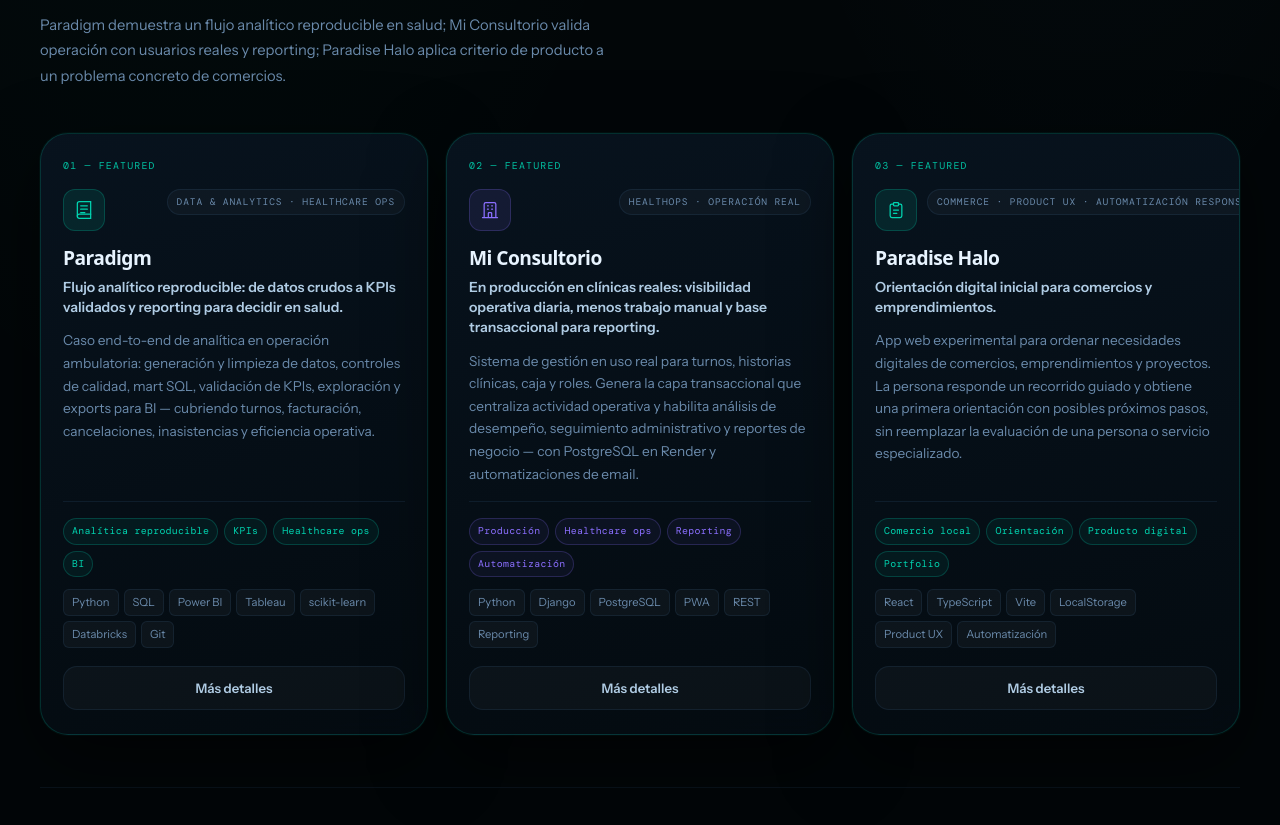
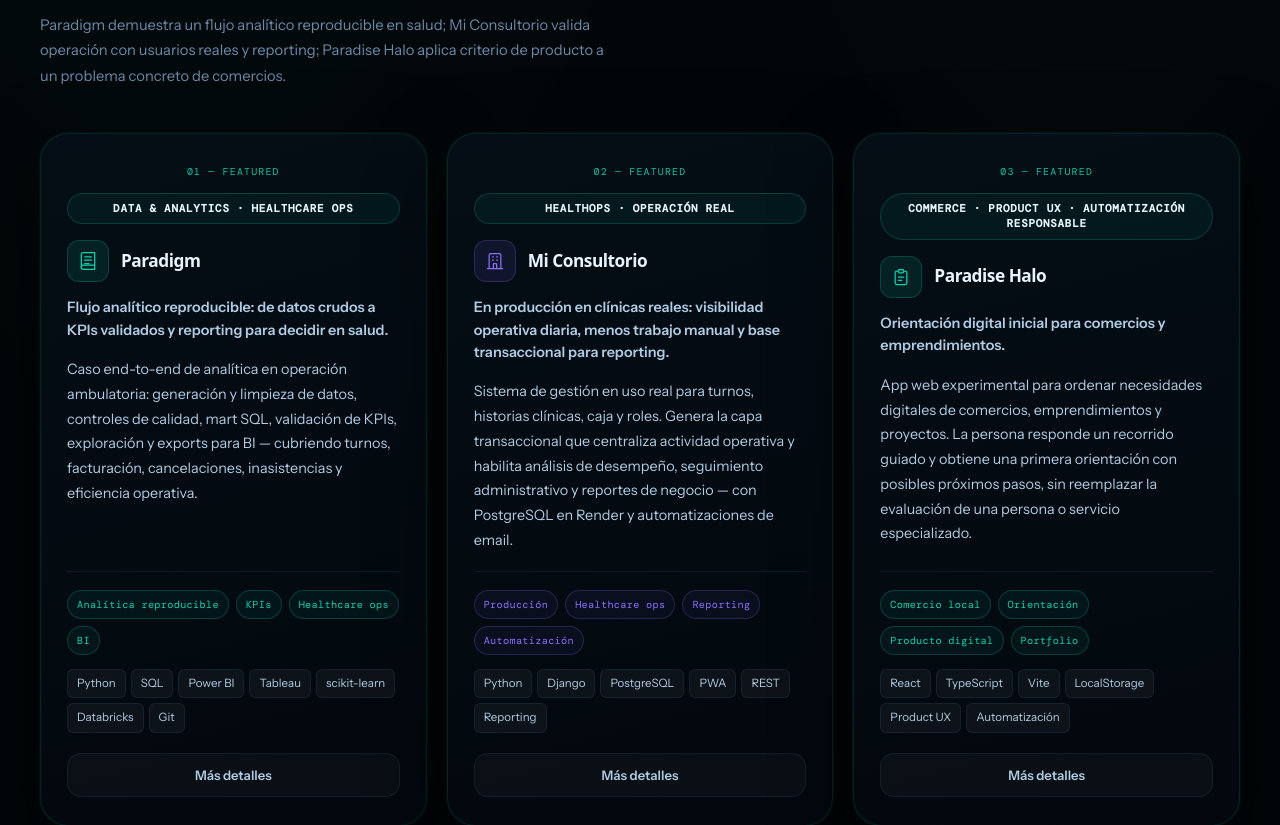
Before and after one commit to Agus-Delgado/Portfolio, a React (Vite) app: page / in a window 1280 px wide. Shown: the part 1240-2065 px from the top of the page. Built offline with nearby package versions, Linux system fonts and the light colour scheme; a web font is replaced by a local one.

Commit message:
chore: remove Paradise project from featured projects
- Eliminado objeto Paradise de Projects.jsx y App.tsx
- Re-rank Paradise Halo a 03
- Actualizado copy en hero y sección de proyectos
- Limpieza de README.md

```diff
--- a/src/components/Approach.jsx
+++ b/src/components/Approach.jsx
@@ -57,8 +57,8 @@
       <div className="approach-layout">
         <div className="approach-left fade-in">
           <span className="section-label">Enfoque</span>
-          <h2 className="display-lg">
-            Cómo <span className="grad-text-emerald">trabajo</span>
+          <h2 className="display-lg approach-heading">
+            Cómo&nbsp;<span className="grad-text-emerald">trabajo</span>
           </h2>
           <p className="approach-intro">
             Mi experiencia en operación y salud me enseñó a trabajar con usuarios reales, datos
--- a/src/components/Projects.jsx
+++ b/src/components/Projects.jsx
@@ -206,12 +206,13 @@
             className={`project-card card card--spotlight card--featured fade-in fade-in-delay-${i + 1}`}
           >
             <div className="project-card-rank">{project.rank}</div>
-            <div className="project-top">
-              <div className={`project-icon ${project.accent}`}>{project.icon}</div>
+            <div className="project-label-wrap">
               <span className="project-label-pill">{project.label}</span>
             </div>
-
-            <div className="project-title safe-text-render">{project.title}</div>
+            <div className="project-card-head">
+              <div className={`project-icon ${project.accent}`}>{project.icon}</div>
+              <div className="project-title safe-text-render">{project.title}</div>
+            </div>
             <div className="project-tagline">{project.tagline}</div>
             <p className="project-desc">{project.description}</p>
 
--- a/src/styles.css
+++ b/src/styles.css
@@ -1159,20 +1159,25 @@
 .featured-grid {
   display: grid;
   grid-template-columns: repeat(3, 1fr);
-  gap: 18px;
+  gap: 20px;
 }
 
 .project-card {
-  padding: 24px 22px;
+  padding: 30px 26px 28px;
   height: 100%;
   display: flex;
   flex-direction: column;
   gap: 0;
 }
 
+.featured-grid .project-card.card--featured {
+  background: linear-gradient(165deg, rgba(5, 14, 22, 0.97) 0%, rgba(2, 8, 14, 0.94) 100%);
+  border-color: rgba(0, 212, 176, 0.14);
+}
+
 .project-card-actions {
   margin-top: auto;
-  padding-top: 18px;
+  padding-top: 20px;
 }
 
 .btn-project-detail {
@@ -1214,16 +1219,40 @@
   letter-spacing: 0.12em;
   text-transform: uppercase;
   color: var(--emerald);
+  margin-bottom: 12px;
+  opacity: 0.95;
+  text-align: center;
+}
+
+.project-label-wrap {
+  display: flex;
+  justify-content: center;
+  width: 100%;
+  margin-bottom: 16px;
+}
+
+.featured-grid .project-label-pill {
+  display: inline-block;
+  width: 100%;
+  max-width: 100%;
+  text-align: center;
+  white-space: normal;
+  font-size: 0.68rem;
+  font-weight: 600;
+  letter-spacing: 0.07em;
+  line-height: 1.45;
+  padding: 7px 12px;
+  color: var(--text);
+  background: rgba(0, 212, 176, 0.06);
+  border-color: rgba(0, 212, 176, 0.2);
+}
+
+.project-card-head {
+  display: flex;
+  align-items: center;
+  gap: 12px;
   margin-bottom: 14px;
-  opacity: 0.9;
-}
-
-.project-top {
-  display: flex;
-  align-items: flex-start;
-  justify-content: space-between;
-  gap: 10px;
-  margin-bottom: 16px;
+  min-width: 0;
 }
 
 .project-icon {
@@ -1256,14 +1285,14 @@
 
 .project-label-pill {
   font-family: var(--font-mono);
-  font-size: 0.6rem;
+  font-size: 0.62rem;
   letter-spacing: 0.09em;
   text-transform: uppercase;
   padding: 4px 9px;
   border-radius: var(--r-pill);
   border: 1px solid var(--border);
-  background: rgba(255, 255, 255, 0.03);
-  color: var(--muted);
+  background: rgba(255, 255, 255, 0.04);
+  color: var(--soft);
   white-space: nowrap;
 }
 
@@ -1273,36 +1302,52 @@
   font-weight: 700;
   letter-spacing: -0.028em;
   color: var(--text);
-  margin-bottom: 6px;
-  line-height: 1.2;
+  margin-bottom: 8px;
+  line-height: 1.25;
+}
+
+.featured-grid .project-card-head .project-title {
+  flex: 1;
+  min-width: 0;
+  margin-bottom: 0;
+  font-size: clamp(1.08rem, 1.05vw, 1.22rem);
+  line-height: 1.32;
+  overflow: visible;
+  overflow-wrap: break-word;
+  word-break: normal;
+}
+
+.featured-grid .project-card-head .project-title.safe-text-render {
+  line-height: 1.32;
+  padding-bottom: 0.04em;
 }
 
 .project-tagline {
-  font-size: var(--fs-tagline);
+  font-size: 0.9rem;
   font-weight: 600;
   color: var(--soft);
-  margin-bottom: 12px;
-  line-height: 1.45;
+  margin-bottom: 16px;
+  line-height: 1.55;
 }
 
 .project-desc {
-  font-size: 0.855rem;
-  color: var(--muted);
-  line-height: 1.65;
+  font-size: 0.9rem;
+  color: var(--soft);
+  line-height: 1.72;
   flex: 1;
 }
 
 .project-divider {
   height: 1px;
   background: var(--border);
-  margin: 16px 0;
+  margin: 18px 0;
 }
 
 .project-signals {
   display: flex;
   flex-wrap: wrap;
-  gap: 6px;
-  margin-bottom: 12px;
+  gap: 7px;
+  margin-bottom: 14px;
 }
 
 .project-stack {
@@ -1313,9 +1358,9 @@
 
 .signal-tag {
   font-family: var(--font-mono);
-  font-size: 0.62rem;
+  font-size: 0.64rem;
   letter-spacing: 0.03em;
-  padding: 4px 8px;
+  padding: 5px 9px;
   border-radius: var(--r-pill);
   border: 1px solid;
 }
@@ -1339,12 +1384,12 @@
 }
 
 .stack-tag {
-  font-size: 0.7rem;
-  padding: 3px 8px;
+  font-size: 0.72rem;
+  padding: 4px 9px;
   border-radius: 6px;
-  background: rgba(255, 255, 255, 0.035);
+  background: rgba(255, 255, 255, 0.045);
   border: 1px solid var(--border);
-  color: var(--muted);
+  color: var(--soft);
 }
 
 .projects-secondary-wrap {
@@ -1401,10 +1446,30 @@
   .featured-grid { grid-template-columns: 1fr 1fr; }
 }
 
+@media (max-width: 1000px) {
+  .featured-grid .project-label-pill {
+    font-size: 0.66rem;
+    padding: 6px 10px;
+  }
+}
+
 @media (max-width: 720px) {
   .featured-grid { grid-template-columns: 1fr; }
   .secondary-grid { grid-template-columns: 1fr; }
-  .project-card { padding: 20px 18px; }
+  .project-card { padding: 24px 20px 22px; }
+  .project-card-rank { text-align: left; }
+  .project-label-wrap { justify-content: flex-start; }
+  .featured-grid .project-label-pill {
+    width: auto;
+    max-width: 100%;
+    text-align: left;
+    font-size: 0.64rem;
+  }
+  .featured-grid .project-card-head .project-title {
+    font-size: 1.15rem;
+  }
+  .project-desc,
+  .project-tagline { font-size: 0.875rem; line-height: 1.68; }
 }
 
 /* ——— Project detail modal ——— */
@@ -1676,7 +1741,7 @@
 
 .approach-layout {
   display: grid;
-  grid-template-columns: minmax(260px, 320px) 1fr;
+  grid-template-columns: minmax(280px, 360px) 1fr;
   gap: 36px;
   align-items: start;
 }
@@ -1684,6 +1749,12 @@
 .approach-left {
   position: sticky;
   top: 100px;
+}
+
+.approach-heading {
+  white-space: nowrap;
+  font-size: clamp(1.45rem, 2.6vw, 2.35rem);
+  line-height: 1.22;
 }
 
 .approach-intro {
@@ -1804,6 +1875,10 @@
 @media (max-width: 640px) {
   .approach-section { padding: 64px 0; }
   .principle-body { padding-left: 0; margin-top: 8px; }
+  .approach-heading {
+    white-space: nowrap;
+    font-size: clamp(1.35rem, 7vw, 1.85rem);
+  }
 }
 
 /* ——— Stack ——— */
```
